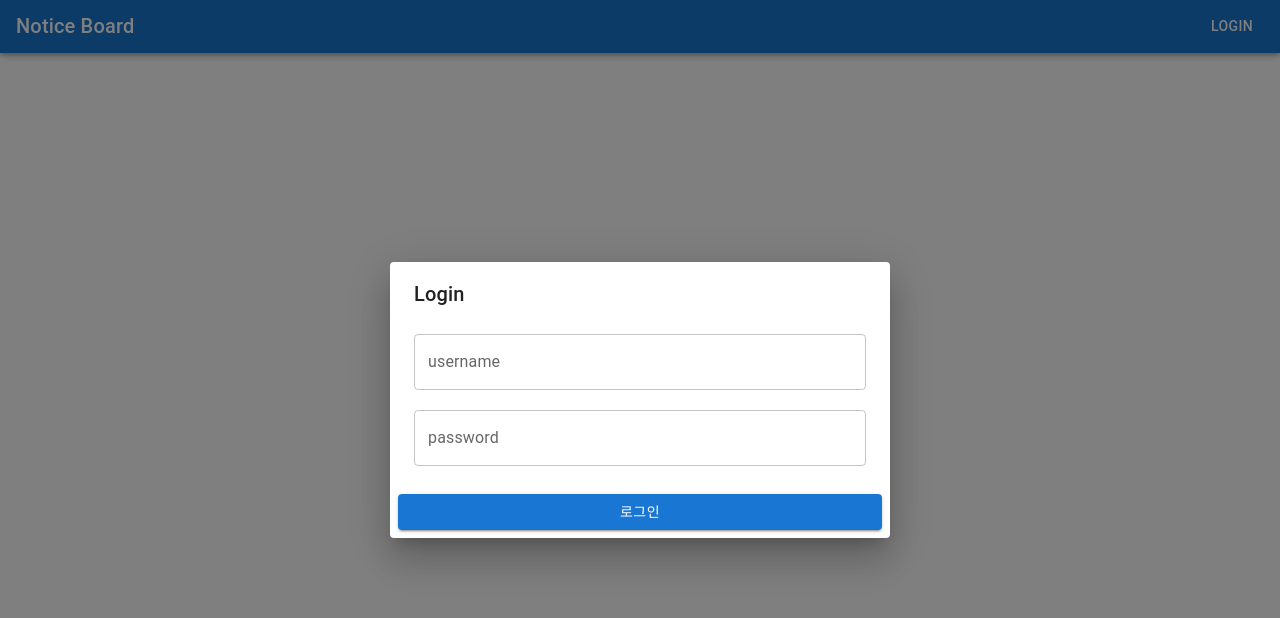
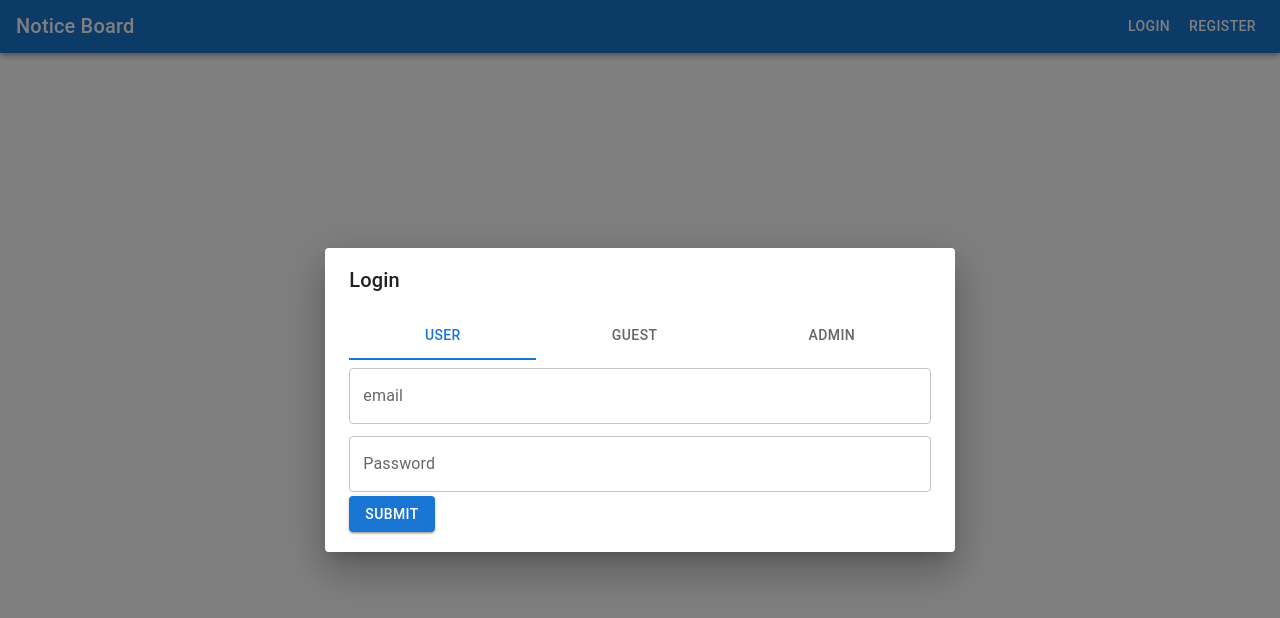
Before and after one commit to hansolc/noticeboard, a React (Vite) app: page /posts in a window 1280 px wide. Both pictures are taken after a click on the button "LOGIN". Shown: the top 618 px of the page. Built offline with nearby package versions, Linux system fonts and the light colour scheme; no server answers.

Commit message:
Auth Func by Modal

```diff
--- /dev/null
+++ b/src/components/AuthModal/AuthForm.tsx
@@ -0,0 +1,101 @@
+import { Controller, useForm, type SubmitHandler } from "react-hook-form";
+import { Button, TextField } from "@mui/material";
+import type { AuthFormTypes } from "../../types/auth";
+
+type AuthFormProps = {
+  mode: "login" | "register";
+  onSubmit: SubmitHandler<AuthFormTypes>;
+};
+
+function AuthForm({ mode, onSubmit }: AuthFormProps) {
+  const { control, handleSubmit } = useForm<AuthFormTypes>({
+    defaultValues: {
+      email: "",
+      password: "",
+      passwordCheck: "",
+    },
+  });
+
+  return (
+    <>
+      <form onSubmit={handleSubmit(onSubmit)}>
+        <Controller
+          name="email"
+          control={control}
+          rules={{
+            required: "email is required",
+            pattern: {
+              value: /^[a-zA-Z0-9]{4,8}$/,
+              message: "4~8자의 영문 또는 숫자만 입력 가능합니다",
+            },
+          }}
+          render={({ field, fieldState }) => (
+            <TextField
+              {...field}
+              error={!!fieldState.error}
+              helperText={fieldState.error?.message}
+              label="email"
+              fullWidth
+              margin="dense"
+              type="email"
+            />
+          )}
+        />
+
+        <Controller
+          name="password"
+          control={control}
+          rules={{
+            required: "Password is required",
+            pattern: {
+              value: /^[a-zA-Z0-9]{4,8}$/,
+              message: "4~8자의 영문 또는 숫자만 입력 가능합니다",
+            },
+          }}
+          render={({ field, fieldState }) => (
+            <TextField
+              {...field}
+              error={!!fieldState.error}
+              helperText={fieldState.error?.message}
+              label="Password"
+              fullWidth
+              margin="dense"
+              type="password"
+            />
+          )}
+        />
+
+        {mode === "register" && (
+          <Controller
+            name="passwordCheck"
+            control={control}
+            rules={{
+              required: "Password check is required",
+              pattern: {
+                value: /^[a-zA-Z0-9]{4,8}$/,
+                message: "4~8자의 영문 또는 숫자만 입력 가능합니다",
+              },
+            }}
+            render={({ field, fieldState }) => (
+              <TextField
+                {...field}
+                error={!!fieldState.error}
+                helperText={fieldState.error?.message}
+                label="Confirm Password"
+                fullWidth
+                margin="dense"
+                type="password"
+              />
+            )}
+          />
+        )}
+
+        <Button variant="contained" type="submit">
+          Submit
+        </Button>
+      </form>
+    </>
+  );
+}
+
+export default AuthForm;
--- /dev/null
+++ b/src/components/AuthModal/RegistrationForm.tsx
@@ -0,0 +1,104 @@
+import { Controller, useForm, type SubmitHandler } from "react-hook-form";
+import { Button, TextField } from "@mui/material";
+import { useState } from "react";
+import RoleTabs, { type Role } from "./RoleTabs";
+
+interface IFormInput {
+  email: string;
+  password: string;
+  passwordCheck: string;
+}
+
+function RegistrationForm() {
+  const { control, handleSubmit } = useForm<IFormInput>({
+    defaultValues: {
+      email: "",
+      password: "",
+      passwordCheck: "",
+    },
+  });
+  const [role, setRole] = useState<Role>("user");
+
+  const onSubmit: SubmitHandler<IFormInput> = (data) => {
+    console.log(data);
+  };
+
+  return (
+    <>
+      <RoleTabs role={role} setRole={setRole} />
+      <form onSubmit={handleSubmit(onSubmit)}>
+        <Controller
+          name="email"
+          control={control}
+          rules={{
+            required: "email is required",
+            pattern: {
+              value: /^[a-zA-Z0-9]{4,8}$/,
+              message: "4~8자의 영문 또는 숫자만 입력 가능합니다",
+            },
+          }}
+          render={({ field, fieldState }) => (
+            <TextField
+              {...field}
+              error={!!fieldState.error}
+              helperText={fieldState.error?.message}
+              label="email"
+              fullWidth
+              margin="dense"
+              type="email"
+            />
+          )}
+        />
+        <Controller
+          name="password"
+          control={control}
+          rules={{
+            required: "Password is required",
+            pattern: {
+              value: /^[a-zA-Z0-9]{4,8}$/,
+              message: "4~8자의 영문 또는 숫자만 입력 가능합니다",
+            },
+          }}
+          render={({ field, fieldState }) => (
+            <TextField
+              {...field}
+              error={!!fieldState.error}
+              helperText={fieldState.error?.message}
+              label="Password"
+              fullWidth
+              margin="dense"
+              type="password"
+            />
+          )}
+        />
+        <Controller
+          name="passwordCheck"
+          control={control}
+          rules={{
+            required: "Password is required",
+            pattern: {
+              value: /^[a-zA-Z0-9]{4,8}$/,
+              message: "4~8자의 영문 또는 숫자만 입력 가능합니다",
+            },
+          }}
+          render={({ field, fieldState }) => (
+            <TextField
+              {...field}
+              error={!!fieldState.error}
+              helperText={fieldState.error?.message}
+              label="PasswordCheck"
+              fullWidth
+              margin="dense"
+              type="password"
+            />
+          )}
+        />
+        <Button variant="contained" type="submit">
+          Submit
+        </Button>
+      </form>
+    </>
+  );
+}
+
+export default RegistrationForm;
--- /dev/null
+++ b/src/components/AuthModal/RoleTabs.tsx
@@ -0,0 +1,24 @@
+import { Tab, Tabs } from "@mui/material";
+import React from "react";
+import type { Role } from "../../types/auth";
+
+function RoleTabs({
+  role,
+  setRole,
+}: {
+  role: Role;
+  setRole: (role: Role) => void;
+}) {
+  const handleTabChange = (event: React.SyntheticEvent, newValue: Role) => {
+    setRole(newValue);
+  };
+  return (
+    <Tabs value={role} onChange={handleTabChange} className="flex">
+      <Tab label="User" value="user" className="grow" />
+      <Tab label="Guest" value="guest" className="grow" />
+      <Tab label="Admin" value="admin" className="grow" />
+    </Tabs>
+  );
+}
+
+export default RoleTabs;
--- a/src/components/AuthModal/index.tsx
+++ b/src/components/AuthModal/index.tsx
@@ -1,114 +1,28 @@
-import {
-  Button,
-  Dialog,
-  DialogActions,
-  DialogContent,
-  DialogTitle,
-  TextField,
-} from "@mui/material";
-import React, { useEffect, useState } from "react";
-import { useDispatch, useSelector } from "react-redux";
+import { Dialog, DialogContent, DialogTitle } from "@mui/material";
+import { useAppDispatch, useAppSelector } from "../../providers/redux/hooks";
 import type { RootState } from "../../providers/redux/store";
 import { close } from "../../providers/redux/features/authModalSlice";
-
-interface UserInfoTypes {
-  username: string;
-  password: string;
-}
-
-interface UserRegistrationTypes extends UserInfoTypes {
-  passwordCheck: string;
-}
+import AuthForm from "./AuthForm";
+import { useState } from "react";
+import RoleTabs from "./RoleTabs";
+import type { AuthFormTypes, Role } from "../../types/auth";
 
 function AuthModal() {
-  const { open, type } = useSelector((state: RootState) => state.authModal);
-  const dispatch = useDispatch();
-  const isLogin = type === "login";
+  const { open, type } = useAppSelector((state: RootState) => state.authModal);
+  const dispatch = useAppDispatch();
+  const [role, setRole] = useState<Role>("user");
 
-  const [userInfo, setUserInfo] = useState<
-    UserInfoTypes | UserRegistrationTypes
-  >(
-    isLogin
-      ? { username: "", password: "" }
-      : { username: "", password: "", passwordCheck: "" }
-  );
-
-  useEffect(() => {
-    setUserInfo(
-      isLogin
-        ? { username: "", password: "" }
-        : { username: "", password: "", passwordCheck: "" }
-    );
-  }, [isLogin]);
-
-  const handleChange =
-    (field: string) => (e: React.ChangeEvent<HTMLInputElement>) => {
-      setUserInfo((prev) => ({ ...prev, [field]: e.target.value }));
-    };
-
-  const handleSubmit = () => {
-    if (isLogin) {
-      // 로그인 처리
-      console.log("로그인", userInfo);
-    } else {
-      // 회원가입 처리
-      console.log("회원가입", userInfo);
-    }
-    // onClose(false);
+  const onSubmit = (data: AuthFormTypes) => {
+    console.log(data);
   };
 
   return (
-    <Dialog
-      open={open}
-      onClose={() => dispatch(close())}
-      // PaperProps deprecated but maxWidth, fullWidth not working properly
-      //   maxWidth="sm"
-      //   fullWidth
-      PaperProps={{
-        sx: {
-          width: "100%",
-          maxWidth: "500px",
-        },
-      }}
-    >
-      <form>
-        <DialogTitle>{isLogin ? "Login" : "Registration"}</DialogTitle>
-        <DialogContent className="flex flex-col gap-4">
-          <TextField
-            autoFocus
-            label="username"
-            type="text"
-            variant="outlined"
-            margin="dense"
-            fullWidth
-            value={userInfo.username}
-            onChange={handleChange("username")}
-          />
-          <TextField
-            label="password"
-            type="password"
-            variant="outlined"
-            fullWidth
-            value={userInfo.password}
-            onChange={handleChange("password")}
-          />
-          {!isLogin && (
-            <TextField
-              margin="dense"
-              label="password check"
-              type="password"
-              variant="outlined"
-              value={(userInfo as UserRegistrationTypes).passwordCheck}
-              onChange={handleChange("passwordCheck")}
-            />
-          )}
-        </DialogContent>
-        <DialogActions>
-          <Button onClick={handleSubmit} variant="contained" className="w-full">
-            {isLogin ? "로그인" : "회원가입"}
-          </Button>
-        </DialogActions>
-      </form>
+    <Dialog open={open} onClose={() => dispatch(close())}>
+      <DialogTitle>{type === "login" ? "Login" : "Registration"}</DialogTitle>
+      <DialogContent>
+        <RoleTabs role={role} setRole={setRole} />
+        <AuthForm mode={type} onSubmit={onSubmit} />
+      </DialogContent>
     </Dialog>
   );
 }
--- a/src/components/GlobalNavigation/index.tsx
+++ b/src/components/GlobalNavigation/index.tsx
@@ -9,9 +9,14 @@ function GlobalNavigation() {
       <AppBar component="header">
         <div className="w-full mx-auto max-w-[500px] xl:max-w-[1280px] flex justify-between items-center px-4 py-2">
           <Typography variant="h6">Notice Board</Typography>
-          <Button color="inherit" onClick={() => dispatch(open("login"))}>
-            Login
-          </Button>
+          <div>
+            <Button color="inherit" onClick={() => dispatch(open("login"))}>
+              Login
+            </Button>
+            <Button color="inherit" onClick={() => dispatch(open("register"))}>
+              Register
+            </Button>
+          </div>
         </div>
       </AppBar>
     </>
--- a/src/providers/redux/features/authModalSlice.ts
+++ b/src/providers/redux/features/authModalSlice.ts
@@ -2,12 +2,12 @@ import { createSlice, type PayloadAction } from "@reduxjs/toolkit";
 
 interface AuthModalState {
   open: boolean;
-  type: "login" | "regis" | null;
+  type: "login" | "register";
 }
 
 const initialState: AuthModalState = {
   open: false,
-  type: null,
+  type: "login",
 };
 
 export const authModalSlice = createSlice({
```
Also changed, not shown: src/types/auth.ts (+7 -0 lines).
